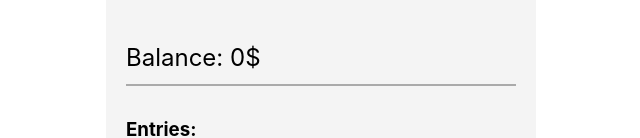
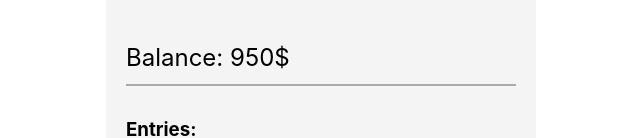
Before and after one commit to DimaKonoval96/expense-tracker, a React (Create React App) app in the folder expense-tracker/: page / in a window 1280 px wide. Shown: the part 275-413 px from the top of the page, without its empty margins (319-959 px from the left). Built offline with nearby package versions, Linux system fonts and the light colour scheme.

Commit message:
Added balance calculation

```diff
--- a/expense-tracker/src/components/AddEntry.js
+++ b/expense-tracker/src/components/AddEntry.js
@@ -7,7 +7,11 @@ const EntryList = ({addEntry}) => {
 
   const formHandler = (e) =>{
     e.preventDefault();
-    addEntry({name: inputName, money: inputMoney});
+    if(inputName && inputMoney){
+      addEntry({name: inputName, money: Number(inputMoney)});
+      setInputName('');
+      setInputMoney(0);
+    }
   }
   return(
     <form className='add-entry'>
--- a/expense-tracker/src/components/Balance.js
+++ b/expense-tracker/src/components/Balance.js
@@ -1,9 +1,9 @@
 import React from 'react';
 
-const Balance = () => {
+const Balance = ({getBalance}) => {
   return(
     <div className='balance'>
-      <div>Balance: <span>0</span>$</div>
+      <div>Balance: <span>{getBalance()}</span>$</div>
     </div>
   );
 }
--- a/expense-tracker/src/components/Main/Main.js
+++ b/expense-tracker/src/components/Main/Main.js
@@ -17,11 +17,15 @@ const Main = () =>{
     const filteredEntries = entries.filter(entry => entry.id !== id);
     setEntries([...filteredEntries]);
   }
+
+  const getBalance = () => {
+    return entries.reduce((sum, entry) => sum + entry.money, 0);
+  }
   return(
     <div className='main container'>
       <h1>Expense Tracker</h1>
       <IncomeExpenses />
-      <Balance />
+      <Balance getBalance={getBalance}/>
       <EntryList entries={entries} deleteEntry={deleteEntry}/>
       <AddEntry addEntry={addEntry}/>
     </div>
```
